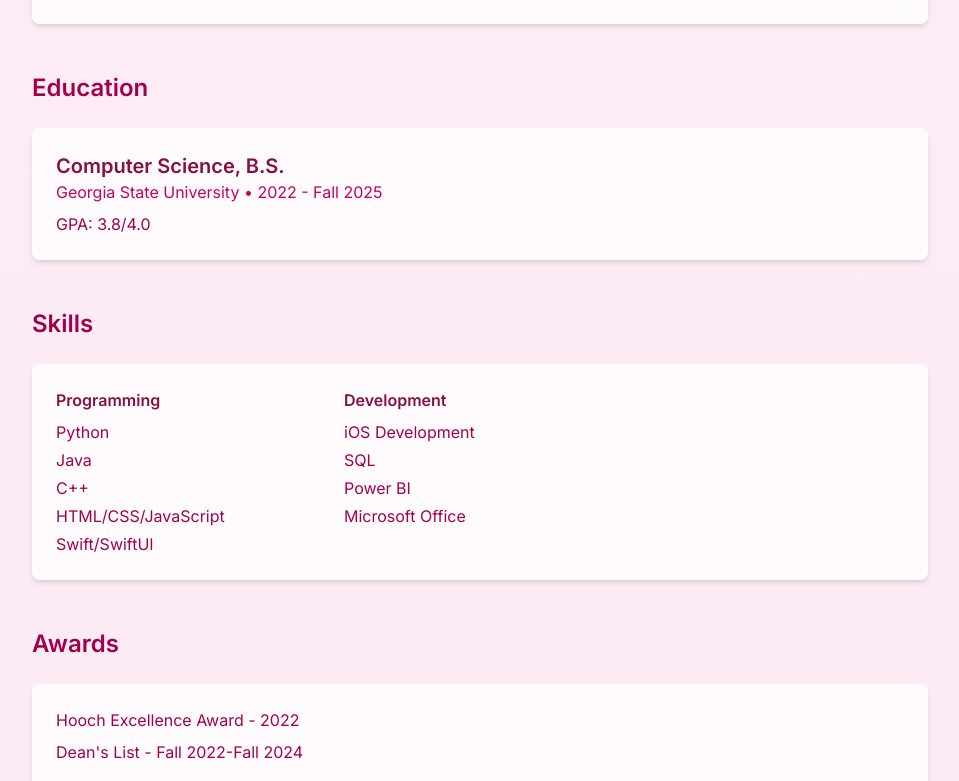
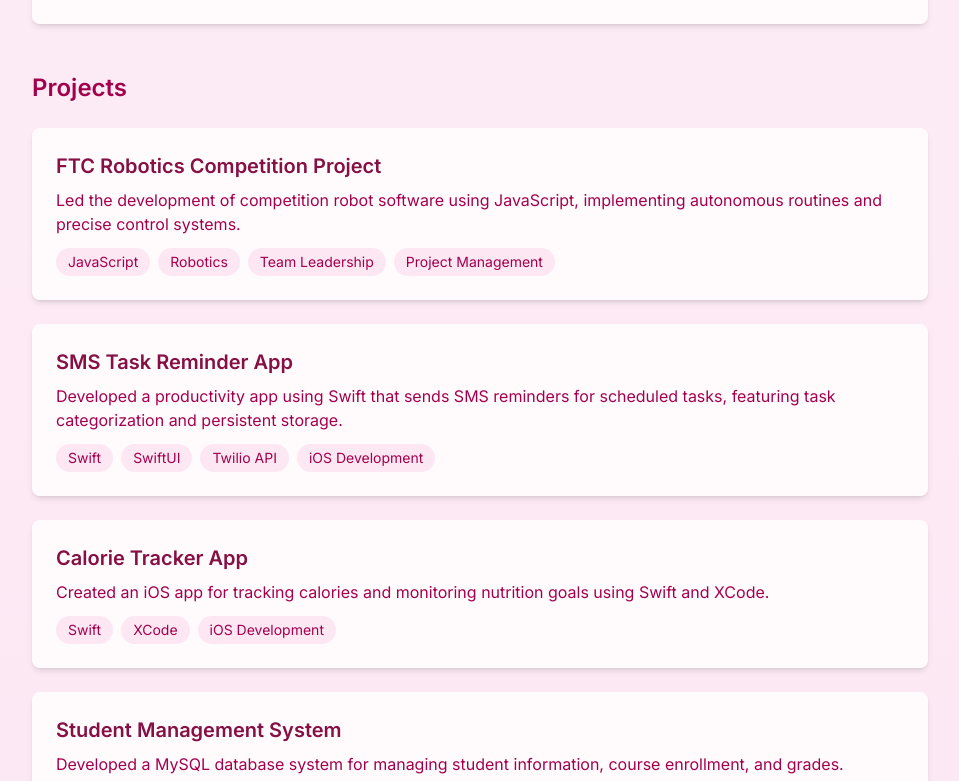
Before and after one commit to kaylahurd/portfolio, a Next.js app: page /resume in a window 1280 px wide. Shown: the part 2124-2905 px from the top of the page, without its empty margins (160-1119 px from the left). Built offline with nearby package versions, Linux system fonts and the light colour scheme.

Commit message:
Fix ESLint errors: Remove unused variables and escape apostrophes

```diff
--- a/app/experience/page.tsx
+++ b/app/experience/page.tsx
@@ -157,7 +157,7 @@ export default function Experience() {
                 </li>
                 <li className="text-pink-800 dark:text-pink-200 flex items-center">
                   <span className="mr-2 text-pink-600 dark:text-pink-300">•</span>
-                  Dean's List - Fall 2022-Fall 2024
+                  Dean&apos;s List - Fall 2022-Fall 2024
                 </li>
               </ul>
             </div>
--- a/app/resume/page.tsx
+++ b/app/resume/page.tsx
@@ -32,7 +32,7 @@ export default function Resume() {
       company: 'Environmental Tech. Corporation and Health Solutions',
       period: 'May 2018 – Present',
       responsibilities: [
-        'Entered customers\' hearing data accurately and efficiently',
+        'Entered customers&apos; hearing data accurately and efficiently',
         'Managed email communication and ensured correct data entry by collaborating with other employees',
         'Authorized checks and handled bank deposits'
       ],
@@ -81,30 +81,6 @@ export default function Resume() {
       ],
     },
   ];
-
-  const education = [
-    {
-      degree: 'Bachelor of Science in Computer Science',
-      school: 'University Name',
-      period: '2014 - 2018',
-      achievements: [
-        'Dean\'s List',
-        'Computer Science Club President',
-        'Research Assistant',
-      ],
-    },
-  ];
-
-  const skills = {
-    technical: [
-      'React', 'Next.js', 'TypeScript', 'Node.js',
-      'Python', 'SQL', 'Git', 'AWS',
-    ],
-    soft: [
-      'Leadership', 'Communication', 'Problem Solving',
-      'Team Collaboration', 'Project Management',
-    ],
-  };
 
   const projects = [
     {
@@ -169,58 +145,6 @@ export default function Resume() {
           </div>
         </section>
 
-        {/* Education Section */}
-        <section className="mb-12">
-          <h2 className="text-2xl font-semibold text-pink-800 dark:text-pink-200 mb-6">Education</h2>
-
-          <div className="bg-white/80 dark:bg-pink-800/80 p-6 rounded-lg shadow-md backdrop-blur-sm">
-            <h3 className="text-xl font-semibold text-pink-900 dark:text-pink-100">Computer Science, B.S.</h3>
-            <p className="text-pink-700 dark:text-pink-300">Georgia State University • 2022 - Fall 2025</p>
-            <p className="mt-2 text-pink-800 dark:text-pink-200">GPA: 3.8/4.0</p>
-          </div>
-        </section>
-
-        {/* Skills Section */}
-        <section className="mb-12">
-          <h2 className="text-2xl font-semibold text-pink-800 dark:text-pink-200 mb-6">Skills</h2>
-
-          <div className="bg-white/80 dark:bg-pink-800/80 p-6 rounded-lg shadow-md backdrop-blur-sm">
-            <div className="grid grid-cols-2 md:grid-cols-3 gap-4">
-              <div>
-                <h4 className="font-semibold text-pink-900 dark:text-pink-100 mb-2">Programming</h4>
-                <ul className="text-pink-800 dark:text-pink-200 space-y-1">
-                  <li>Python</li>
-                  <li>Java</li>
-                  <li>C++</li>
-                  <li>HTML/CSS/JavaScript</li>
-                  <li>Swift/SwiftUI</li>
-                </ul>
-              </div>
-              <div>
-                <h4 className="font-semibold text-pink-900 dark:text-pink-100 mb-2">Development</h4>
-                <ul className="text-pink-800 dark:text-pink-200 space-y-1">
-                  <li>iOS Development</li>
-                  <li>SQL</li>
-                  <li>Power BI</li>
-                  <li>Microsoft Office</li>
-                </ul>
-              </div>
-            </div>
-          </div>
-        </section>
-
-        {/* Awards Section */}
-        <section className="mb-12">
-          <h2 className="text-2xl font-semibold text-pink-800 dark:text-pink-200 mb-6">Awards</h2>
-
-          <div className="bg-white/80 dark:bg-pink-800/80 p-6 rounded-lg shadow-md backdrop-blur-sm">
-            <ul className="text-pink-800 dark:text-pink-200 space-y-2">
-              <li>Hooch Excellence Award - 2022</li>
-              <li>Dean&apos;s List - Fall 2022-Fall 2024</li>
-            </ul>
-          </div>
-        </section>
-
         {/* Projects Section */}
         <section className="mb-12">
           <h2 className="text-2xl font-semibold text-pink-800 dark:text-pink-200 mb-6">Projects</h2>
--- a/next.config.ts
+++ b/next.config.ts
@@ -2,7 +2,6 @@
 const nextConfig = {
   output: 'standalone',
   reactStrictMode: true,
-  swcMinify: true,
 };
 
 export default nextConfig;
```
